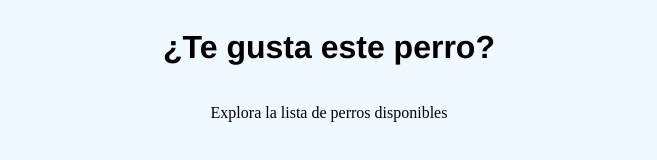
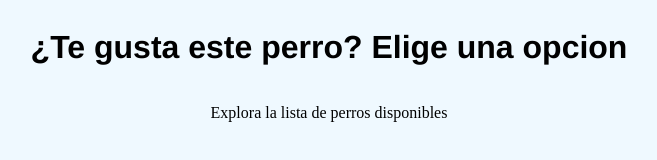
Before and after one commit to P4NXO14/Lista-de-perros-eva-ea1, a plain HTML site: page index.html in a window 1280 px wide. Shown: the top 160 px of the page, without its empty margins (311-968 px from the left). Drawn offline with Linux system fonts and the light colour scheme; no server answers.

Commit message:
corrige texto principal

```diff
--- a/index.html
+++ b/index.html
@@ -9,7 +9,7 @@
     <script src="index.js" defer></script>
   </head>
   <body>
-    <h1>¿Te gusta este perro?</h1>
+    <h1>¿Te gusta este perro? Elige una opcion</h1>
     <p>Explora la lista de perros disponibles</p>
     <div id="fotoPrincipalContainer">
         <div class="loader" id="spinner"></div>
```
